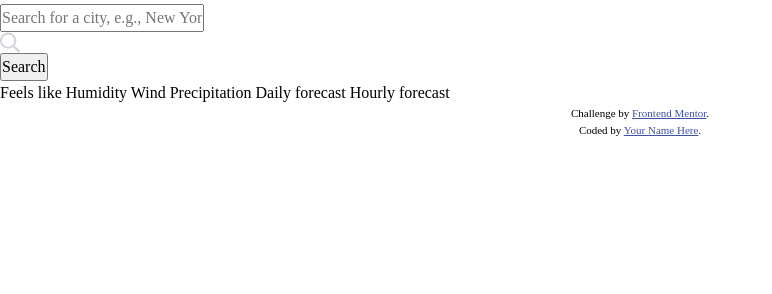
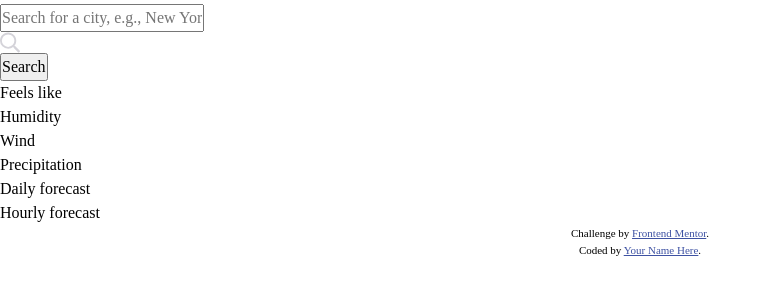
Before and after one commit to anton-mirazchiyski/Weather-App-FEM-Hackathon, a plain HTML site: page index.html in a window 1280 px wide. Shown: the part 400-694 px from the top of the page, without its empty margins (0-772 px from the left). Drawn offline with Linux system fonts and the light colour scheme.

Commit message:
Structure weather info sections in HTML

```diff
--- a/index.html
+++ b/index.html
@@ -61,23 +61,38 @@
       <button type="submit">Search</button>
     </form>
 
+    <section class="city-weather-info">
+      <section class="general-weather-info">
+        <ul>
+        <li>
           Feels like
           <!-- Insert temperature here -->
-
+        </li>
+        <li>
           Humidity
           <!-- Insert humidity here -->
-
+        </li>
+        <li>
           Wind
           <!-- Insert wind here -->
-
+        </li>
+        <li>
           Precipitation
           <!-- Insert precipitation here -->
+        </li>
+        </ul>
+      </section>
 
-    Daily forecast
+      <section class="daily-forecast-info">
+        <span>Daily forecast</span>
         <!-- Insert daily forecast for the next 7 days here -->
+      </section>
 
-    Hourly forecast
+      <section class="hourly-forecast-info">
+        <span>Hourly forecast</span>
         <!-- Insert hourly forecast for the selected day here -->
+      </section>
+   </section>
   </main>
   <footer>
     <div class="attribution">
```
Lines whose indentation alone changed are shown as unchanged.
